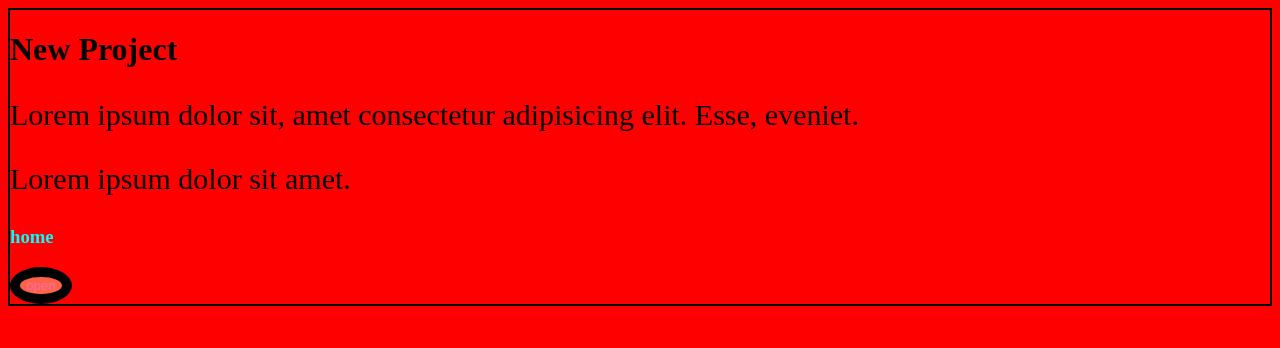
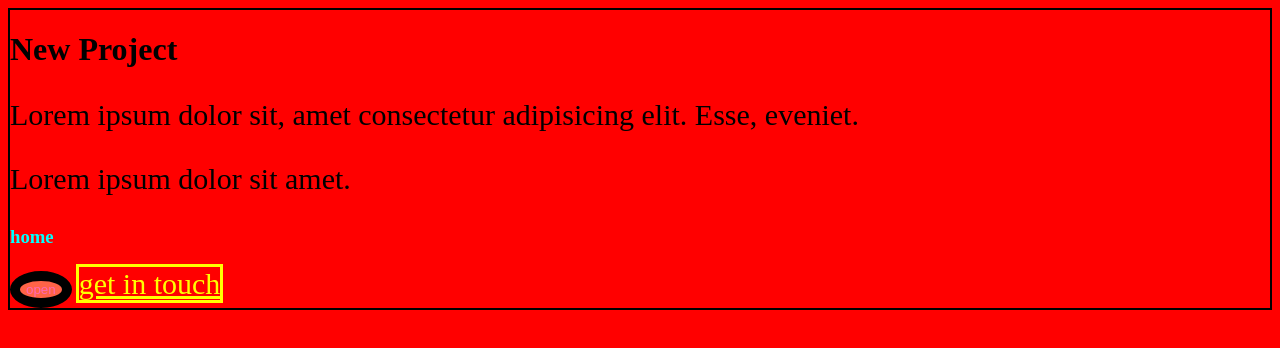
Before and after one commit to KrishnaY0102/Banksathi, a plain HTML site: page index.html in a window 1280 px wide. Drawn offline with Linux system fonts and the light colour scheme.

Commit message:
get in touch

```diff
--- a/css/style.css
+++ b/css/style.css
@@ -14,3 +14,8 @@ button{
     border-radius: 50%;
     border: 10px solid black;
 }
+a{
+    font-size: 30px;
+    color: yellow;
+    border: 3px solid;
+}
--- a/index.html
+++ b/index.html
@@ -17,5 +17,7 @@
     </h3>
     <button>open</button>
 
+    <a href="#">get in touch</a>
+
 </body>
 </html>
```
